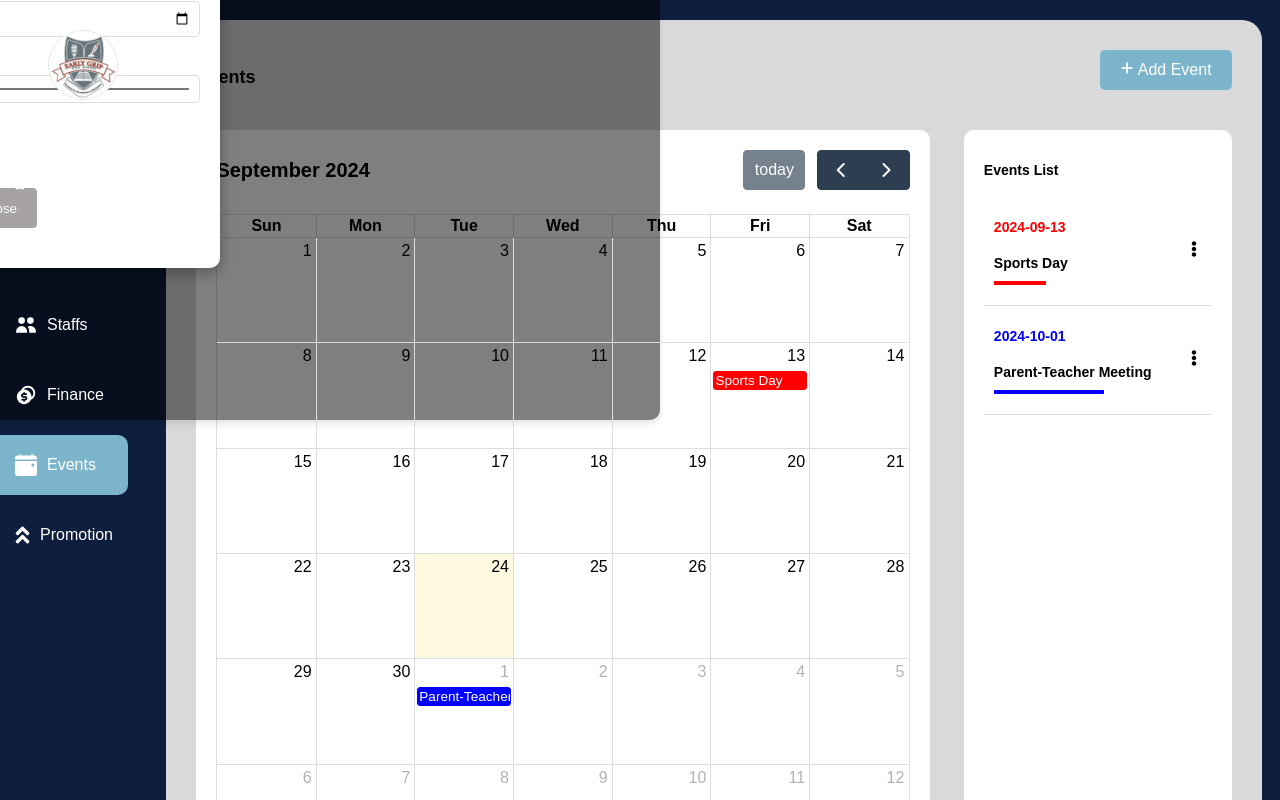
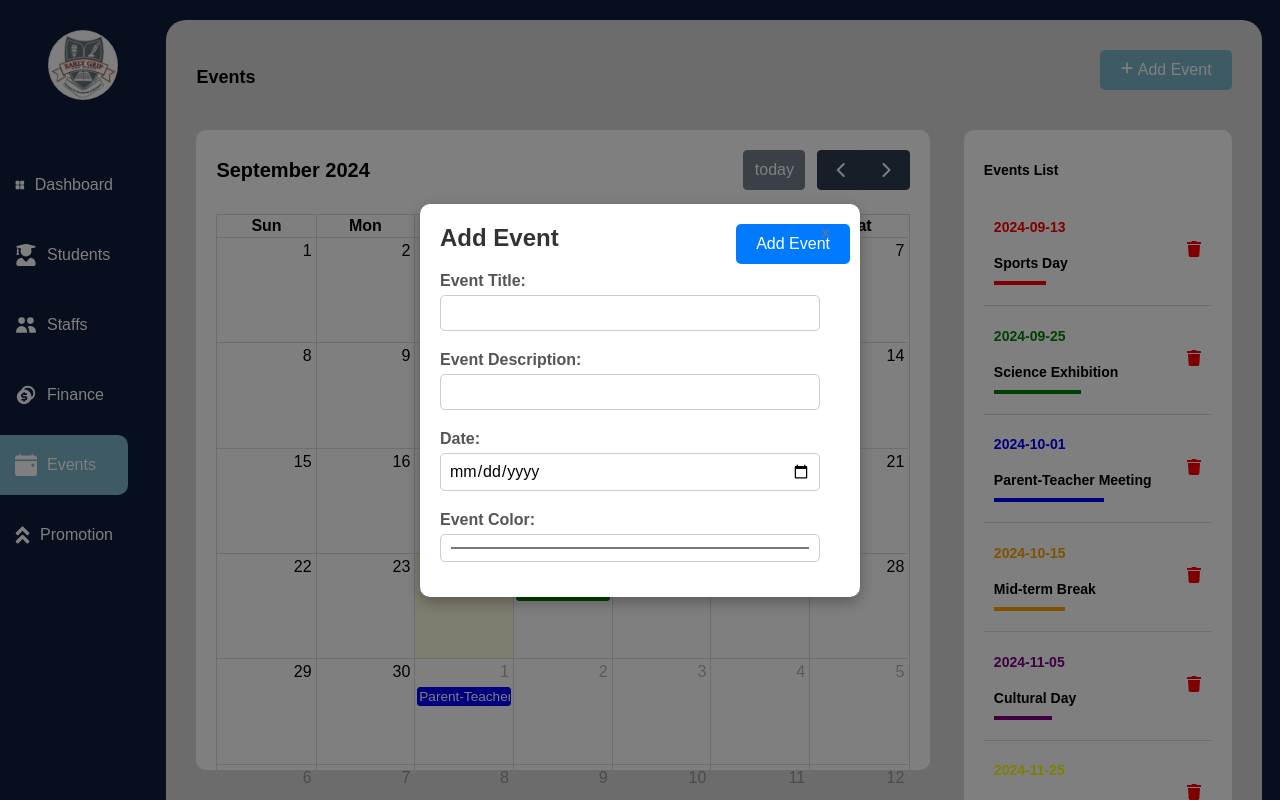
Before and after one commit to ikosong1406/frontend, a React (Create React App) app: page /admin/events in a window 1280 px wide. Both pictures are taken after a click on the button "Add Event". Shown: the top 800 px of the page. Built offline with nearby package versions, Linux system fonts and the light colour scheme.

Commit message:
new file:   src/Api/Events.json 	modified:   src/admin/pages/Events.js 	modified:   src/admin/styles/Events.css

```diff
--- /dev/null
+++ b/src/Api/Events.json
@@ -0,0 +1,72 @@
+{
+  "2024-09-13": [
+    {
+      "title": "Sports Day",
+      "description": "Annual sports competition",
+      "color": "red"
+    }
+  ],
+  "2024-09-25": [
+    {
+      "title": "Science Exhibition",
+      "description": "Display of student projects",
+      "color": "green"
+    }
+  ],
+  "2024-10-01": [
+    {
+      "title": "Parent-Teacher Meeting",
+      "description": "PTA meeting at 10 AM",
+      "color": "blue"
+    }
+  ],
+  "2024-10-15": [
+    {
+      "title": "Mid-term Break",
+      "description": "School closed for mid-term break",
+      "color": "orange"
+    }
+  ],
+  "2024-11-05": [
+    {
+      "title": "Cultural Day",
+      "description": "Celebrate cultural diversity",
+      "color": "purple"
+    }
+  ],
+  "2024-11-25": [
+    {
+      "title": "End of Term Party",
+      "description": "Party to celebrate the end of term",
+      "color": "yellow"
+    }
+  ],
+  "2024-12-20": [
+    {
+      "title": "Christmas Break",
+      "description": "School closes for Christmas break",
+      "color": "red"
+    }
+  ],
+  "2025-01-05": [
+    {
+      "title": "New Year Celebration",
+      "description": "Welcome the new year",
+      "color": "blue"
+    }
+  ],
+  "2025-02-14": [
+    {
+      "title": "Valentine's Day Celebration",
+      "description": "Celebration of love and friendship",
+      "color": "pink"
+    }
+  ],
+  "2025-03-01": [
+    {
+      "title": "Mathematics Competition",
+      "description": "Inter-school math competition",
+      "color": "green"
+    }
+  ]
+}
--- a/src/admin/pages/Events.js
+++ b/src/admin/pages/Events.js
@@ -4,28 +4,11 @@ import dayGridPlugin from "@fullcalendar/daygrid";
 import "react-calendar/dist/Calendar.css";
 import "../styles/Events.css";
 import { FaPlus } from "react-icons/fa6";
-import { FaEllipsisV } from "react-icons/fa";
-
-const dummyEvents = {
-  "2024-09-13": [
-    {
-      title: "Sports Day",
-      description: "Annual sports competition",
-      color: "red",
-    },
-  ],
-  "2024-10-01": [
-    {
-      title: "Parent-Teacher Meeting",
-      description: "PTA meeting at 10 AM",
-      color: "blue",
-    },
-  ],
-};
+import { FaTrash } from "react-icons/fa";
+import eventData from "../../Api/Events.json"; // Import JSON file
 
 const EventsPage = () => {
-  const [selectedDate, setSelectedDate] = useState(null);
-  const [events, setEvents] = useState(dummyEvents);
+  const [events, setEvents] = useState(eventData); // Use imported eventData
   const [isModalOpen, setIsModalOpen] = useState(false);
   const [eventDetails, setEventDetails] = useState({
     title: "",
@@ -33,15 +16,6 @@ const EventsPage = () => {
     date: "",
     color: "",
   });
-
-  const handleDateClick = (info) => {
-    const dateStr = info.dateStr;
-    const eventsForDate = events[dateStr] || [];
-    setSelectedDate(dateStr);
-    setEventDetails(
-      eventsForDate[0] || { title: "", description: "", color: "" }
-    );
-  };
 
   const handleAddEventClick = () => {
     setIsModalOpen(true); // Open modal to add an event
@@ -53,7 +27,6 @@ const EventsPage = () => {
 
   const handleEventSubmit = (e) => {
     e.preventDefault();
-    // Update events object with new event details
     const newEvent = {
       title: eventDetails.title,
       description: eventDetails.description,
@@ -66,6 +39,23 @@ const EventsPage = () => {
         : [newEvent],
     }));
     handleCloseModal();
+  };
+
+  const handleDeleteEvent = (eventDate, eventIndex) => {
+    const confirmDelete = window.confirm(
+      "Are you sure you want to delete this event?"
+    );
+    if (confirmDelete) {
+      setEvents((prevEvents) => {
+        const updatedEvents = { ...prevEvents };
+        updatedEvents[eventDate].splice(eventIndex, 1);
+        // If no events left on the date, remove the date from the object
+        if (updatedEvents[eventDate].length === 0) {
+          delete updatedEvents[eventDate];
+        }
+        return updatedEvents;
+      });
+    }
   };
 
   const allEvents = Object.keys(events).flatMap((date) =>
@@ -96,7 +86,6 @@ const EventsPage = () => {
               plugins={[dayGridPlugin]}
               initialView="dayGridMonth"
               events={allEvents}
-              dateClick={handleDateClick}
               height={"90vh"}
               width={"100vh"}
             />
@@ -126,11 +115,11 @@ const EventsPage = () => {
                   ></div>
                 </div>
                 <div className="event-menu">
-                  <FaEllipsisV />
-                  <div className="event-actions">
-                    <button>Edit</button>
-                    <button>Delete</button>
-                  </div>
+                  <FaTrash
+                    className="delete-icon"
+                    style={{ cursor: "pointer", color: "red" }}
+                    onClick={() => handleDeleteEvent(event.date, event.index)}
+                  />
                 </div>
               </div>
             ))}
@@ -193,25 +182,8 @@ const EventsPage = () => {
               </label>
               <button type="submit">Add Event</button>
             </form>
-            <button onClick={handleCloseModal}>Close</button>
+            <button onClick={handleCloseModal}>X</button>
           </div>
-        </div>
-      )}
-
-      {/* Event Details Pop-up when a date is clicked */}
-      {selectedDate && eventDetails.title && (
-        <div className="event-popup">
-          <h3>Event Details</h3>
-          <p>
-            <strong>Date:</strong> {selectedDate}
-          </p>
-          <p>
-            <strong>Title:</strong> {eventDetails.title}
-          </p>
-          <p>
-            <strong>Description:</strong> {eventDetails.description}
-          </p>
-          <button onClick={() => setSelectedDate(null)}>Close</button>
         </div>
       )}
     </div>
--- a/src/admin/styles/Events.css
+++ b/src/admin/styles/Events.css
@@ -35,6 +35,7 @@
   background-color: var(--white);
   padding: 20px;
   border-radius: 10px;
+  height: 600px;
 }
 
 .calendar-section {
@@ -87,43 +88,91 @@
   position: relative;
 }
 
-.event-actions {
-  display: none;
-  position: absolute;
-  top: 20px;
-  right: 0;
-  background-color: white;
-  box-shadow: 0 4px 6px rgba(0, 0, 0, 0.1);
-}
-
-.event-menu:hover .event-actions {
-  display: block;
-}
-
+/* Modal styles */
 .modal {
   position: fixed;
-  top: 50%;
-  left: 50%;
-  transform: translate(-50%, -50%);
-  background-color: white;
-  padding: 20px;
-  border-radius: 10px;
-  box-shadow: 0 4px 6px rgba(0, 0, 0, 0.1);
+  top: 0;
+  left: 0;
+  width: 100%;
+  height: 100%;
+  background-color: rgba(0, 0, 0, 0.5);
+  display: flex;
+  justify-content: center;
+  align-items: center;
+  z-index: 1000;
 }
 
 .modal-content {
-  display: flex;
-  flex-direction: column;
-  gap: 10px;
+  background-color: #fff;
+  border-radius: 10px;
+  padding: 20px;
+  width: 400px;
+  box-shadow: 0px 4px 8px rgba(0, 0, 0, 0.1);
+  position: relative;
+  animation: slideIn 0.3s ease-out;
 }
 
-.event-popup {
-  position: fixed;
-  top: 50%;
-  left: 50%;
-  transform: translate(-50%, -50%);
-  background-color: white;
-  padding: 20px;
-  border-radius: 10px;
-  box-shadow: 0 4px 6px rgba(0, 0, 0, 0.1);
+.modal-content h2 {
+  margin-top: 0;
+  font-size: 24px;
+  color: #333;
 }
+
+.modal-content label {
+  display: block;
+  margin: 10px 0;
+  color: #555;
+  font-weight: bold;
+}
+
+.modal-content input[type="text"],
+.modal-content input[type="date"],
+.modal-content input[type="color"] {
+  width: calc(100% - 20px);
+  padding: 8px;
+  margin-top: 5px;
+  font-size: 16px;
+  border-radius: 5px;
+  border: 1px solid #ccc;
+}
+
+.modal-content button[type="submit"] {
+  background-color: #007bff;
+  color: white;
+  padding: 10px 20px;
+  margin-top: 10px;
+  border: none;
+  border-radius: 5px;
+  cursor: pointer;
+  font-size: 16px;
+}
+
+.modal-content button[type="submit"]:hover {
+  background-color: #0056b3;
+}
+
+.modal-content button {
+  background-color: transparent;
+  border: none;
+  color: #777;
+  cursor: pointer;
+  position: absolute;
+  top: 10px;
+  right: 10px;
+}
+
+.modal-content button:hover {
+  color: #333;
+}
+
+/* Animation for modal opening */
+@keyframes slideIn {
+  from {
+    transform: translateY(-20px);
+    opacity: 0;
+  }
+  to {
+    transform: translateY(0);
+    opacity: 1;
+  }
+}
```
